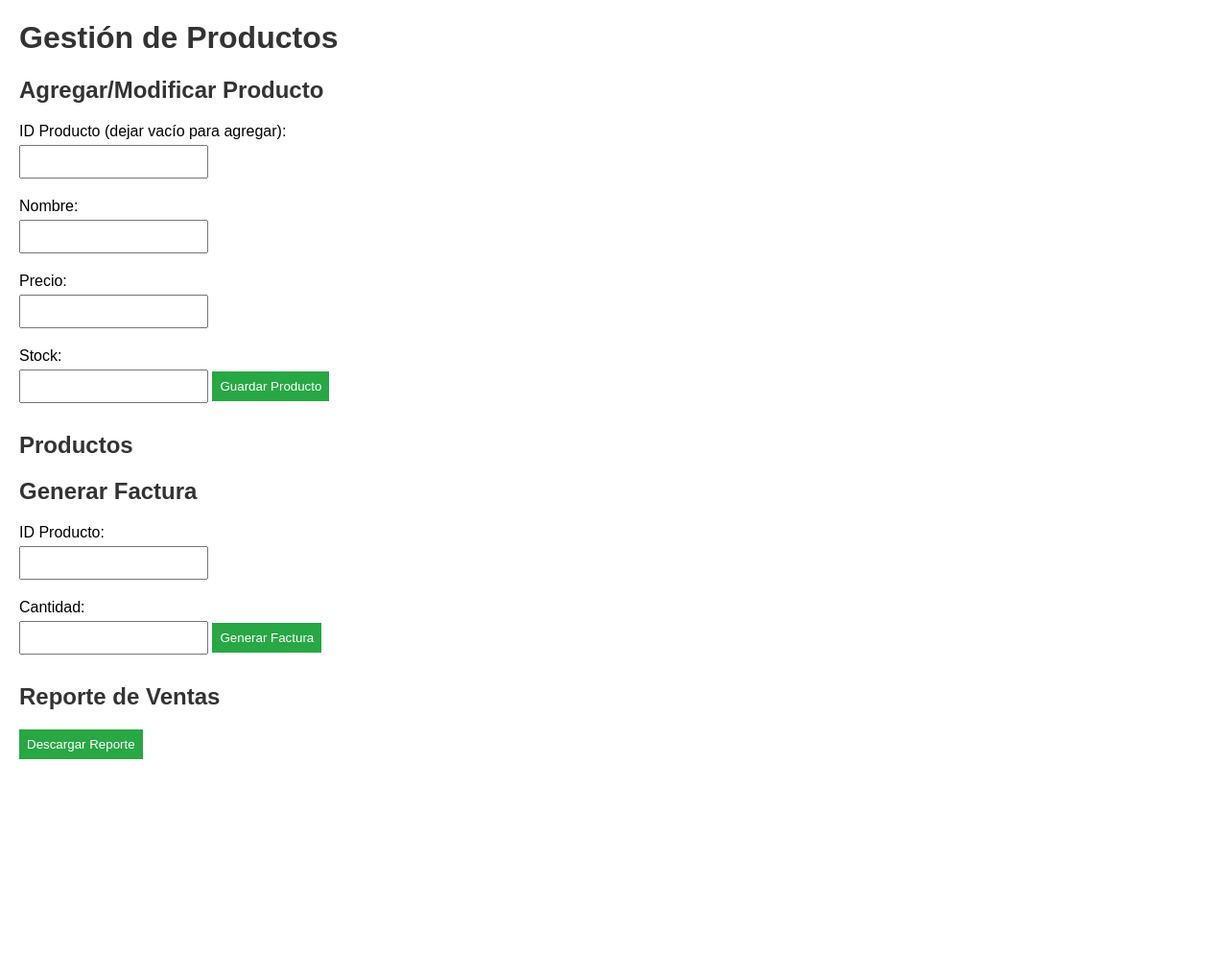
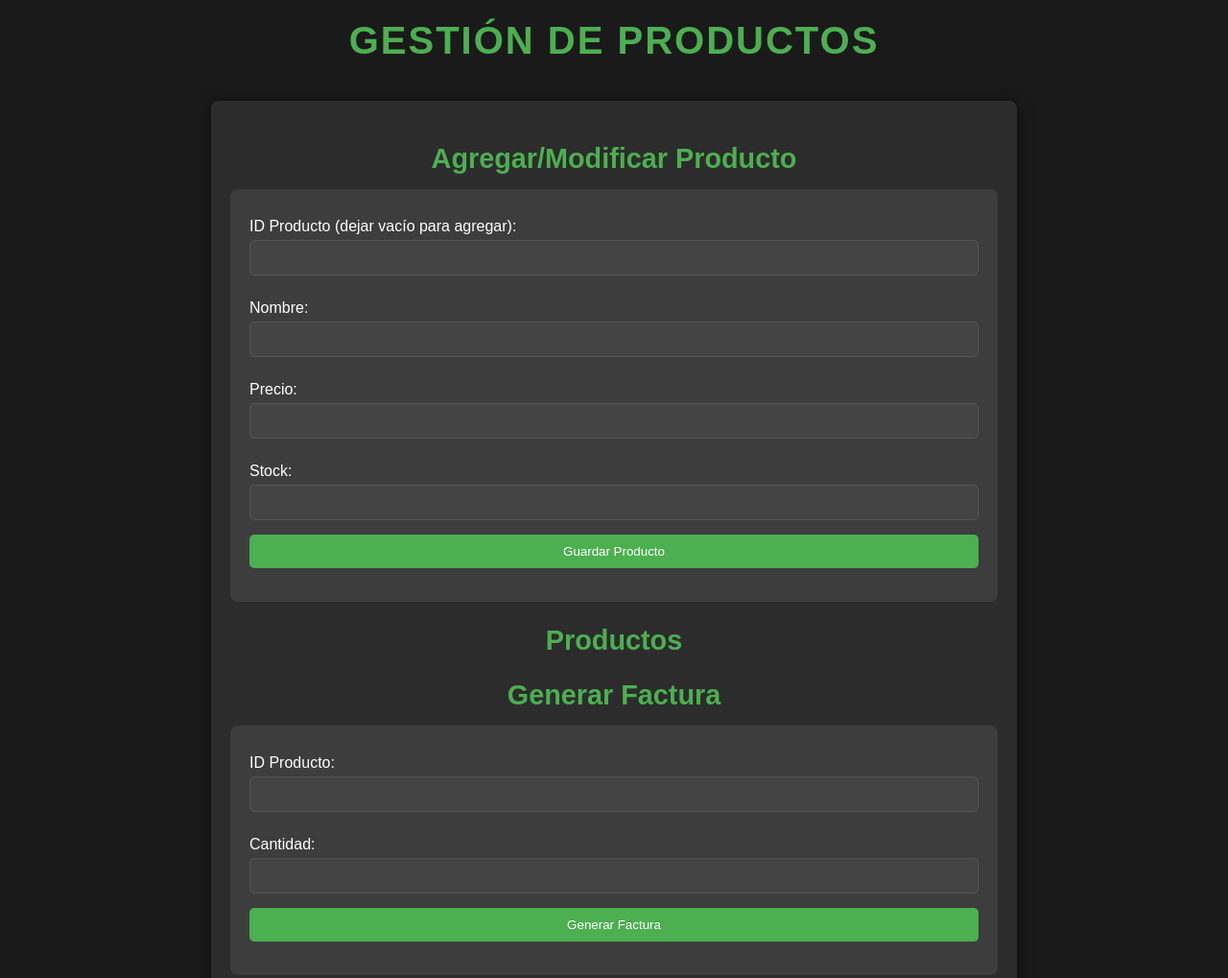
Before and after one commit to SenKiuX/ParciGDBA, a plain HTML site: page frontend/index.html in a window 1280 px wide. Shown: the top 1019 px of the page at 96% size. Before the commit the page ends 821 px from the top, so only its background shows below. Drawn offline with Linux system fonts and the light colour scheme; no server answers.

Commit message:
nuevo css

```diff
--- a/frontend/styles.css
+++ b/frontend/styles.css
@@ -1,37 +1,97 @@
 body {
     font-family: Arial, sans-serif;
-    margin: 20px;
+    margin: 0;
+    padding: 0;
+    display: flex;
+    flex-direction: column;
+    align-items: center;
+    justify-content: flex-start; /* Alinea el contenido arriba */
+    min-height: 100vh;
+    background-color: #1a1a1a; /* Fondo oscuro */
+    color: #ffffff; /* Texto blanco */
 }
-h1, h2 {
-    color: #333;
+
+h1 {
+    color: #4CAF50; /* Verde para el título */
+    text-align: center;
+    font-size: 2.5em;
+    margin: 20px 0;
+    text-transform: uppercase;
+    letter-spacing: 2px;
 }
+
+#app {
+    background-color: #2c2c2c; /* Fondo gris oscuro para el contenedor */
+    padding: 20px;
+    border-radius: 8px;
+    box-shadow: 0 0 15px rgba(0, 0, 0, 0.5);
+    width: 90%;
+    max-width: 800px;
+    margin-top: 20px; /* Espacio entre el título y el contenido */
+}
+
+h2 {
+    color: #4CAF50; /* Verde para los subtítulos */
+    text-align: center;
+    font-size: 1.8em;
+    margin-bottom: 15px;
+}
+
 ul {
     list-style-type: none;
     padding: 0;
 }
+
 li {
-    background: #f4f4f4;
-    margin: 5px 0;
-    padding: 10px;
-    border: 1px solid #ddd;
+    background: #3d3d3d; /* Fondo gris para los elementos de la lista */
+    margin: 10px 0;
+    padding: 15px;
+    border-radius: 5px;
+    border: 1px solid #444;
 }
+
 form {
     margin-bottom: 20px;
 }
+
 label {
     display: block;
     margin: 10px 0 5px;
+    color: #ffffff; /* Texto blanco para las etiquetas */
 }
+
 input, button {
-    padding: 8px;
-    margin-bottom: 10px;
+    padding: 10px;
+    margin-bottom: 15px;
+    width: 100%;
+    box-sizing: border-box;
+    border: 1px solid #555;
+    border-radius: 5px;
+    background-color: #444; /* Fondo gris para inputs y botones */
+    color: #ffffff; /* Texto blanco */
 }
+
 button {
-    background: #28a745;
+    background: #4CAF50; /* Verde para botones */
     color: white;
     border: none;
     cursor: pointer;
+    transition: background-color 0.3s ease, transform 0.3s ease;
 }
+
 button:hover {
-    background: #218838;
+    background: #45a049; /* Verde más oscuro al pasar el mouse */
+    transform: scale(1.05);
 }
+
+#productoForm {
+    background-color: #3d3d3d; /* Fondo gris para el formulario */
+    padding: 20px;
+    border-radius: 8px;
+}
+
+#facturaForm {
+    background-color: #3d3d3d; /* Fondo gris para el formulario */
+    padding: 20px;
+    border-radius: 8px;
+}
```
